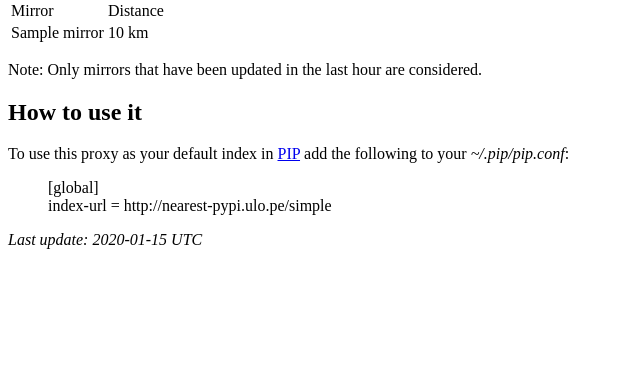
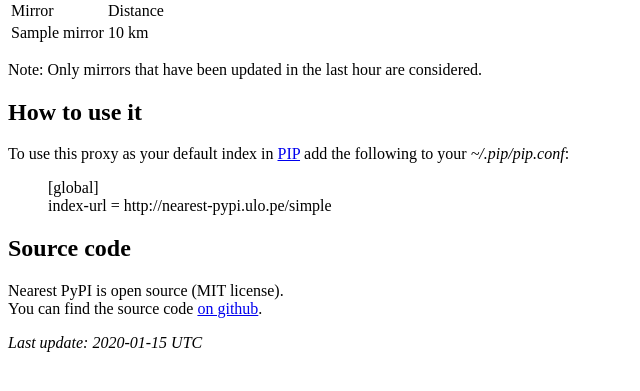
Before and after one commit to pombredanne/nearest_pypi, a Flask app: template templates/index.html in a window 1280 px wide. Shown: the part 221-612 px from the top of the page, without its empty margins (0-640 px from the left). Run offline with Flask 2, Linux system fonts and the light colour scheme; the template is opened without the code that fills it: most values are stand-ins (such as "Sample title", 1, 10 or a date in 2020).

Commit message:
Added link to github

```diff
--- a/templates/index.html
+++ b/templates/index.html
@@ -44,5 +44,10 @@
         index-url = http://nearest-pypi.ulo.pe/simple
     </blockquote>
 
+    <h2>Source code</h2>
+    <p>
+        Nearest PyPI is open source (MIT license).<br>
+        You can find the source code <a href="https://github.com/ulope/nearest_pypi">on github</a>.
+    </p>
     <i>Last update: {{ last_update.strftime("%Y-%m-%d %H:%M") }} UTC</i>
 {% endblock %}
```
